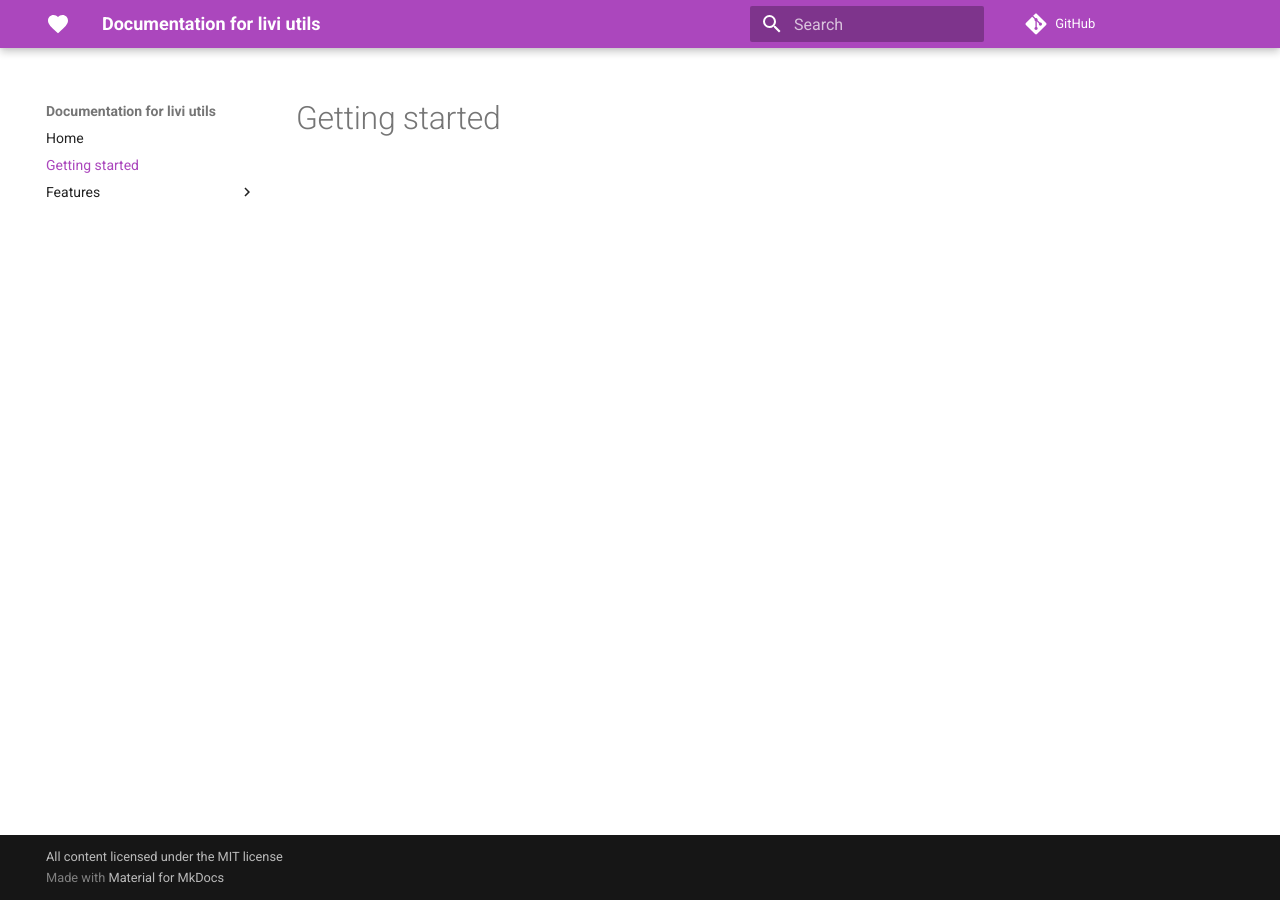
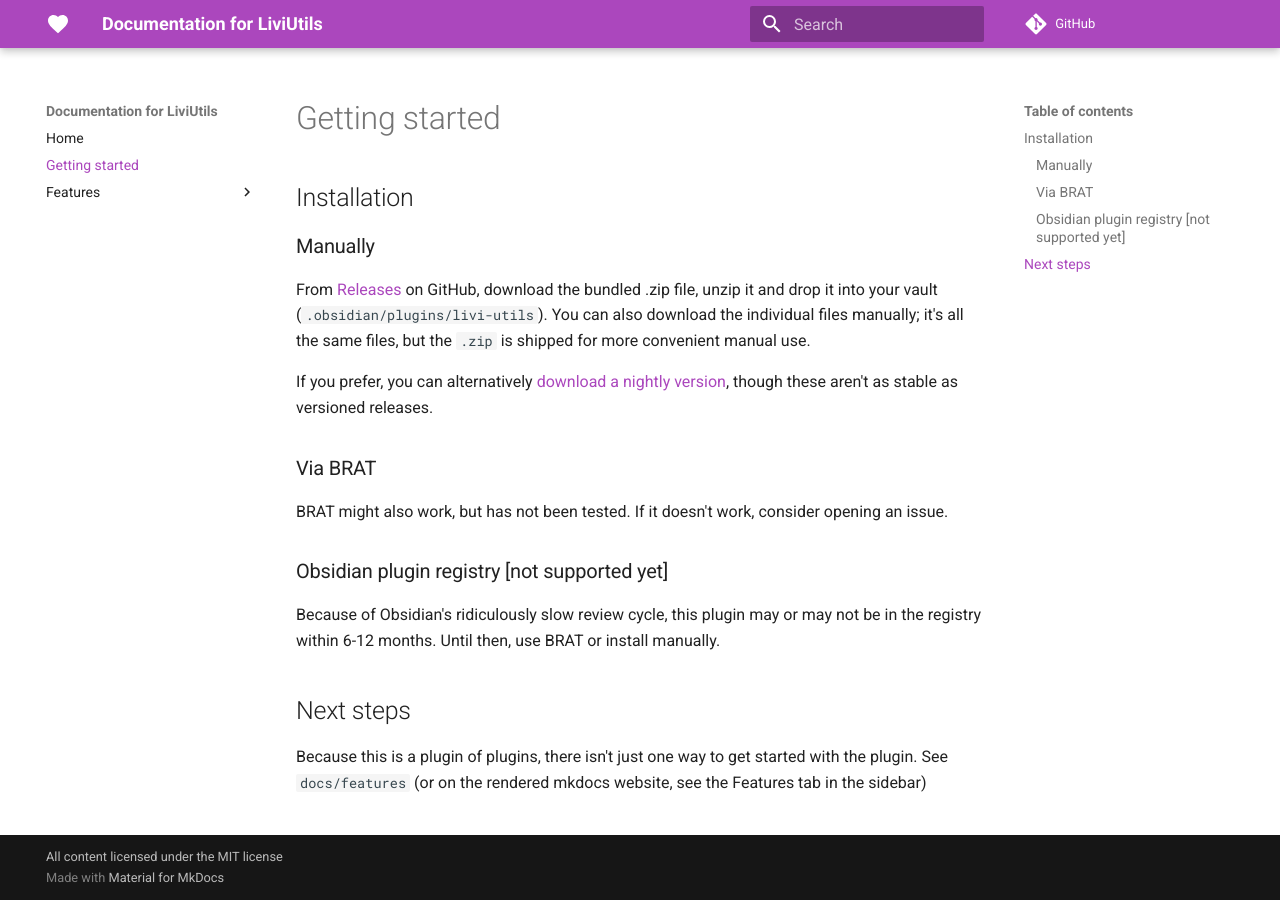
Before and after one commit to LunarWatcher/obsidian-utils, an MkDocs documentation site: the page built from docs/Getting started.md, in a window 1280 px wide. Built offline with MkDocs 1.6.1 and Material for MkDocs 9.7.7, drawn with Linux system fonts in a browser that asks for light colours; comment, search, counter and statistics services are not loaded.

Commit message:
Docs, integration tests, and prep for a PR to obsidian's plugin repo

```diff
--- a/docs/Getting started.md
+++ b/docs/Getting started.md
@@ -1 +1,21 @@
 # Getting started
+
+## Installation
+
+### Manually
+
+From [Releases](https://github.com/LunarWatcher/obsidian-utils/releases) on GitHub, download the bundled .zip file, unzip it and drop it into your vault (`.obsidian/plugins/livi-utils`). You can also download the individual files manually; it's all the same files, but the `.zip` is shipped for more convenient manual use.
+
+If you prefer, you can alternatively [download a nightly version](https://github.com/LunarWatcher/obsidian-utils/actions/workflows/build.yml), though these aren't as stable as versioned releases.
+
+### Via BRAT
+
+BRAT might also work, but has not been tested. If it doesn't work, consider opening an issue.
+
+### Obsidian plugin registry [not supported yet]
+
+Because of Obsidian's ridiculously slow review cycle, this plugin may or may not be in the registry within 6-12 months. Until then, use BRAT or install manually.
+
+## Next steps
+
+Because this is a plugin of plugins, there isn't just one way to get started with the plugin. See `docs/features` (or on the rendered mkdocs website, see the Features tab in the sidebar)
--- a/mkdocs.yml
+++ b/mkdocs.yml
@@ -1,9 +1,9 @@
-site_name: Documentation for livi utils
+site_name: Documentation for LiviUtils
 nav:
   - Home: index.md
   - Getting started: Getting started.md
   - Features:
-    - Embedding files: feats/FileEmbedding.md
+    - Embedding files: features/FileEmbedding.md
 
 theme:
   name: material
```
Also changed, not shown: CHANGELOG.md (+9 -0 lines), CONTRIBUTING.md (+33 -0 lines), README.md (+3 -9 lines), integration-test/test-vaults/trans-rights-are-human-rights/Other file.md (added, +1 -0 lines), docs/features/FileEmbedding.md (renamed from docs/feats/FileEmbedding.md), manifest.json, 6 other files.
